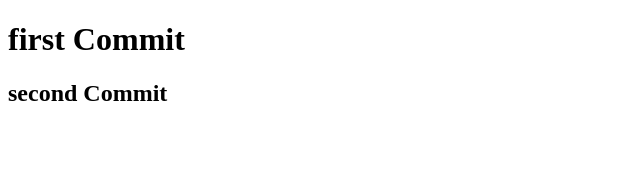
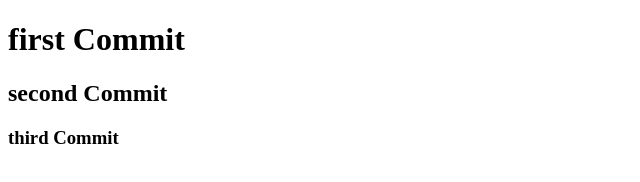
Before and after one commit to Amardeepsingh82100/multi-commit, a plain HTML site: page index.html in a window 1280 px wide. Shown: the whole page, without its empty margins (0-640 px from the left). Drawn offline with Linux system fonts and the light colour scheme.

Commit message:
third commit

```diff
--- a/index.html
+++ b/index.html
@@ -8,6 +8,7 @@
 <body>
     <h1>first Commit</h1>
     <h2>second Commit</h2>
+    <h3>third Commit</h3>
 
 </body>
 </html>
```
